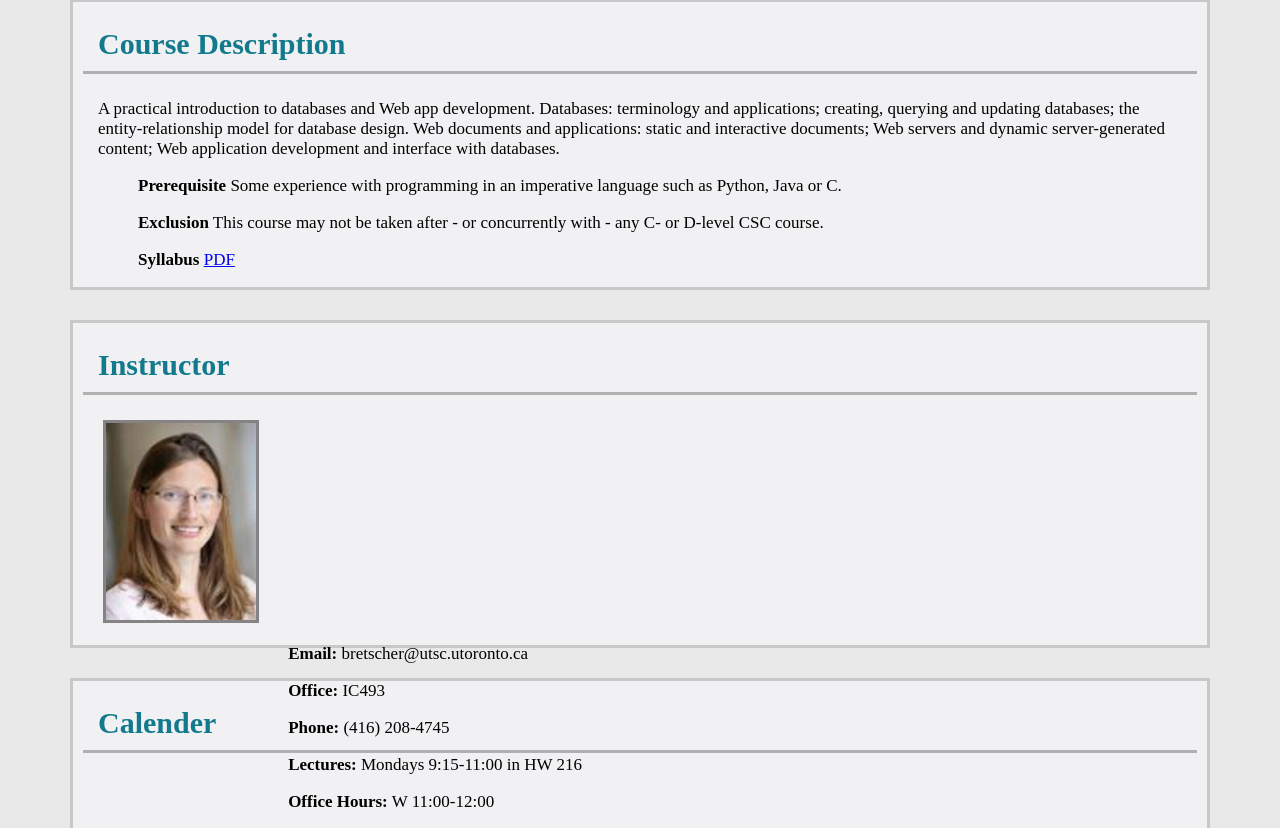
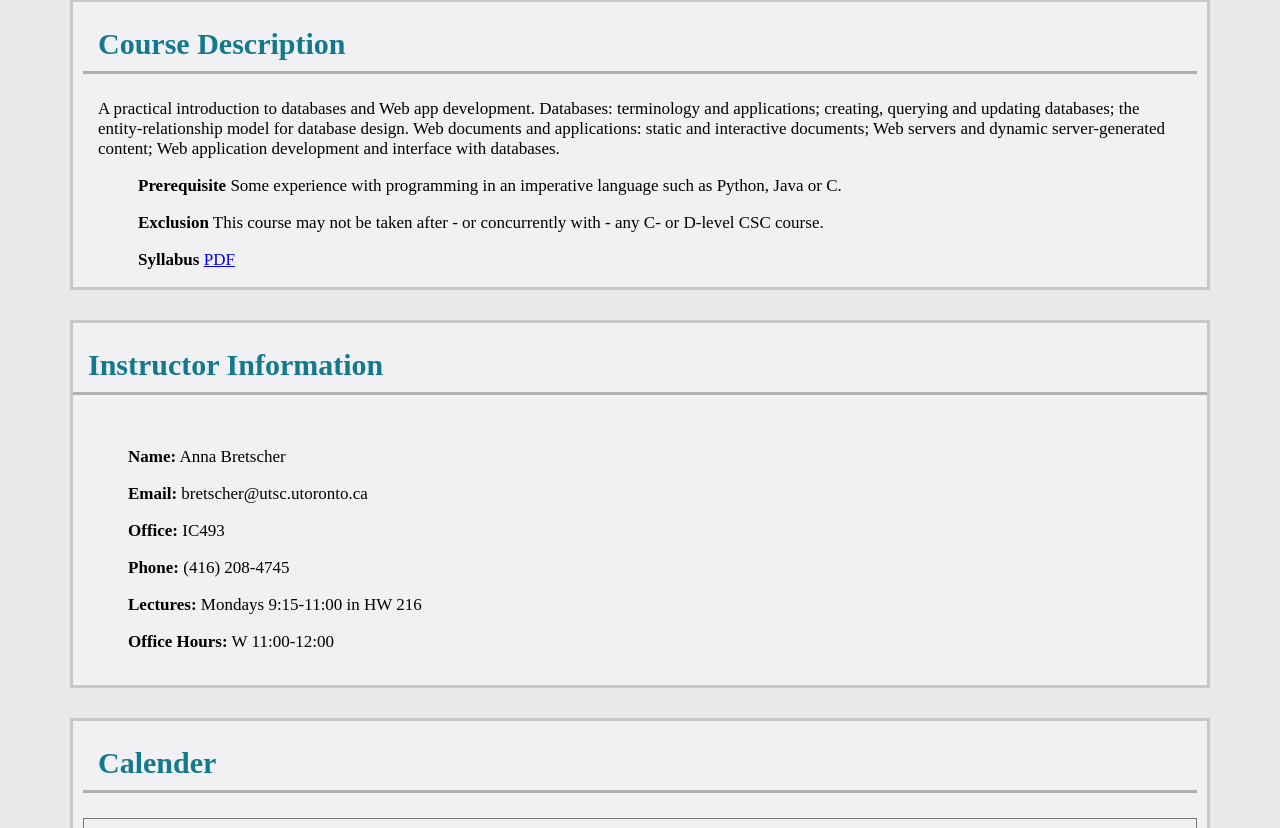
Before and after one commit to soodshru/CSCB20-Website, a Python web app: template templates/index.html in a window 1280 px wide. Shown: the part 240-1068 px from the top of the page. Run offline with Jinja, Linux system fonts and the light colour scheme; the template is opened without the code that fills it, so the values that code supplies are empty; grey boxes are pictures that could not be loaded.

Commit message:
Edited small errors in Index.html

```diff
--- a/templates/index.html
+++ b/templates/index.html
@@ -45,17 +45,16 @@
 	<div class = "main3">
 		<section class="section3">
 
-			<h1>Instructor</h1>
-
-			<img class="AnnaImg", src="static/Images/Anna.png">
+			<h1>Instructor Information</h1>
 
 			<div class = "AnnaInfo">
 
 				    <ul>
+				    	<li><p><strong>Name:</strong> Anna Bretscher</p></li>
 						<li><p><strong>Email:</strong> bretscher@utsc.utoronto.ca</p></li>
 						<li><p><strong>Office:</strong> IC493</p></li>
 						<li><p><strong>Phone:</strong> (416) 208-4745</p></li>
-					<li><p><strong>Lectures:</strong> Mondays 9:15-11:00 in HW 216</li>
+						<li><p><strong>Lectures:</strong> Mondays 9:15-11:00 in HW 216</p></li>
 						<li><p><strong>Office Hours:</strong> W 11:00-12:00</p></li>
 					</ul>
 			</div>
@@ -71,7 +70,7 @@
 			<h1>Calender</h1>
 
 			<div>
-				<iframe src="https://calendar.google.com/calendar/embed?height=600&amp;wkst=1&amp;bgcolor=%23ffffff&amp;ctz=America%2FToronto&amp;src=Nm1hYzZmMzU3OG50OG10ZzM4M29zY2xqYnNAZ3JvdXAuY2FsZW5kYXIuZ29vZ2xlLmNvbQ&amp;src=MDdqczk4OW1hcXBiOWxlMHVzc2djdTZxcThAZ3JvdXAuY2FsZW5kYXIuZ29vZ2xlLmNvbQ&amp;color=%23D50000&amp;color=%23A79B8E" style="border:solid 1px #777" width="1185" height="600" frameborder="0" scrolling="no"></iframe>
+				<iframe src="https://calendar.google.com/calendar/embed?height=600&amp;wkst=1&amp;bgcolor=%23ffffff&amp;ctz=America%2FToronto&amp;src=Nm1hYzZmMzU3OG50OG10ZzM4M29zY2xqYnNAZ3JvdXAuY2FsZW5kYXIuZ29vZ2xlLmNvbQ&amp;src=MDdqczk4OW1hcXBiOWxlMHVzc2djdTZxcThAZ3JvdXAuY2FsZW5kYXIuZ29vZ2xlLmNvbQ&amp;color=%23D50000&amp;color=%23A79B8E" style="border:solid 1px #777" height="600" frameborder="0" scrolling="no"></iframe>
 			</div>
 			<br>
 		</section>
@@ -80,7 +79,7 @@
 	<div class = "main5">
 		<section class = "section5">
 			<h1>Course Team</h1>
-
+			<div id = teambox>
 				<div  id = personbox>
 					<img class="Img1", src="static/Images/Anna.png">
 					<h4>Dr. Anna B.</h4>
@@ -110,11 +109,11 @@
 					<img class="Img6", src="static/Images/TA.png">
 					<h4>TA5</h4>
 				</div>
-
+			</div>
 		</section>
 	</div>
 
-	<br><br><br><br><br><br><br><br><br><br><br><br><br><br><br><br><br><br><br>
+	<br><br>
 
 	<div class = "footer">
 		<a href="https://web.cs.toronto.edu/">Faculty of Computer Science at UofT</a>
--- a/templates/static/StyleSheets/index.css
+++ b/templates/static/StyleSheets/index.css
@@ -95,14 +95,16 @@ body {
   background-color: #F1F1F3;
   margin-left: 70px;
   margin-right: 70px;
+  display: flex;
 }
 
 .section3 {
-  padding-left: 10px;
-  padding-right: 10px;
+  display: flex;
+  flex-direction: column;
+  width : 100%;
   border: solid;
   border-color: #C8C8C8;
-  display: block;
+  flex-wrap: nowrap;
 }
 
 .section3 h1 {
@@ -112,6 +114,7 @@ body {
   font-size: 30px;
   border-bottom: solid;
   border-bottom-color: #B1B1B1;
+  margin-bottom: 0px;
 }
 
 .section3 p {
@@ -124,19 +127,15 @@ body {
   list-style: none;
 }
 
-.section3 li p {
+.section3 p {
   font-size: 17px;
+  margin-top: 0px;
 }
 
 .AnnaInfo {
-  float: right;
-  padding-right:600px;
-}
-
-.AnnaImg {
-  border : solid;
-  border-color: #858383;
-  margin-left: 20px;
+  display: flex;
+  order: 2;
+  flex-grow: 1;
 }
 
 .main4 {
@@ -152,6 +151,10 @@ body {
   border: solid;
   border-color: #C8C8C8;
   display: block;
+}
+
+iframe {
+  width : -webkit-fill-available;
 }
 
 .section4 h1 {
@@ -175,7 +178,8 @@ body {
   padding-right: 10px;
   border: solid;
   border-color: #C8C8C8;
-  display: block;
+  display: flex;
+  flex-direction: column;
 }
 
 .section5 h1 {
```
Lines whose indentation alone changed are shown as unchanged.
